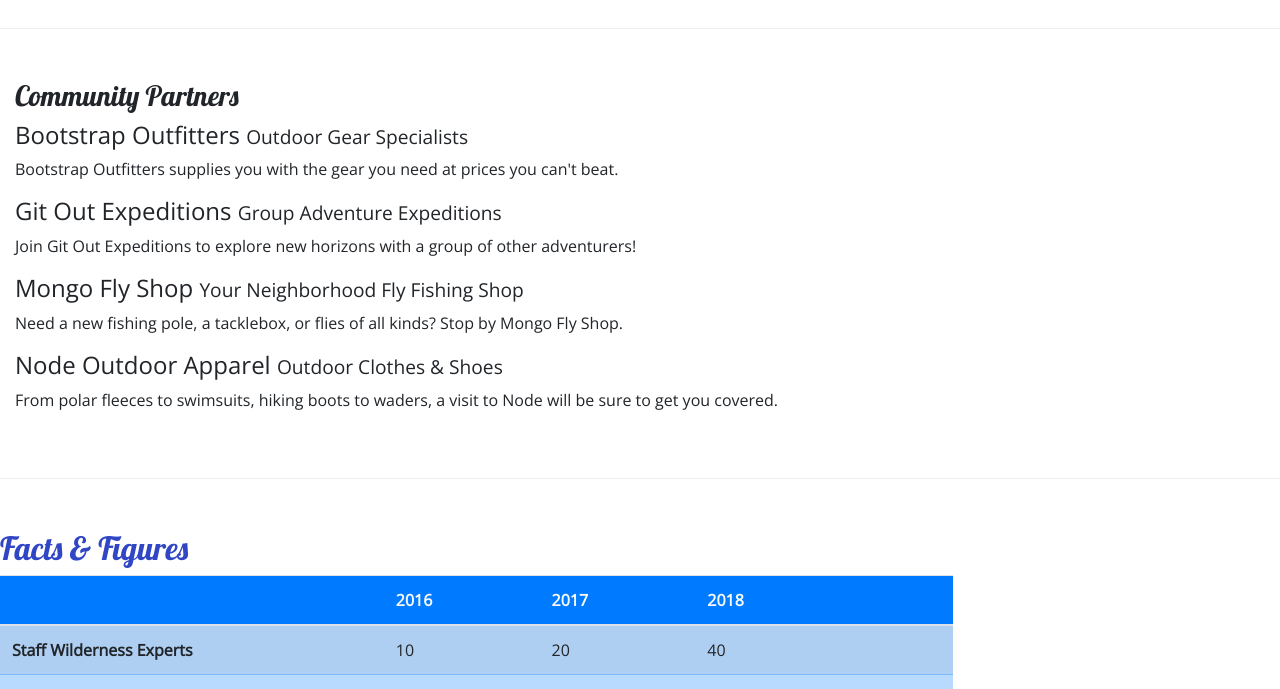
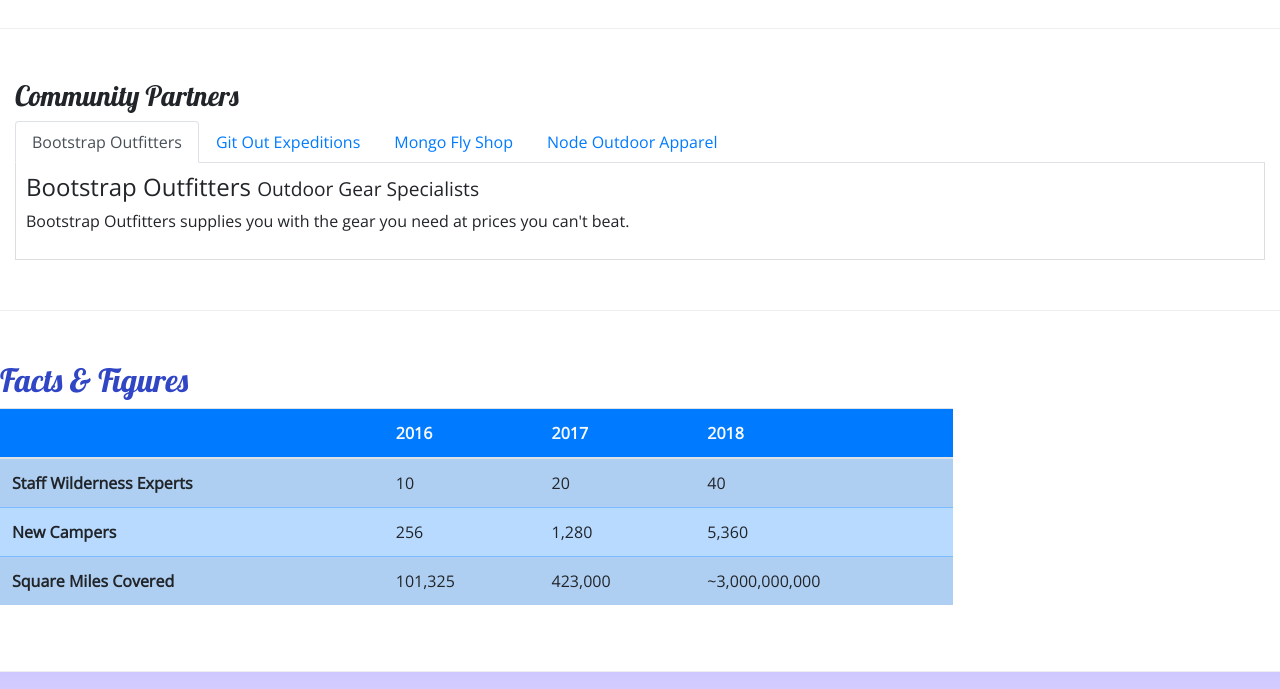
Before and after one commit to Afig08/nucampsite, a website: page aboutus.html in a window 1280 px wide. Shown: the part 840-1529 px from the top of the page. Drawn offline with nearby package versions, Linux system fonts and the light colour scheme.

Commit message:
added tabs for community partners

```diff
--- a/aboutus.html
+++ b/aboutus.html
@@ -99,15 +99,38 @@
         <div class="row-content">
             <div class="col">
                 <h3>Community Partners</h3>
+                <ul class="nav nav-tabs">
+                    <li class="nav-item">
+                        <a class="nav-link active" href="#bootstrap" role="tab" data-toggle="tab">Bootstrap Outfitters</a>
+                    </li>
+                    <li class="nav-item">
+                        <a class="nav-link" href="#git" role="tab" data-toggle="tab">Git Out Expeditions</a>
+                    </li>
+                    <li class="nav-item">
+                        <a class="nav-link" href="#mongo" role="tab" data-toggle="tab">Mongo Fly Shop</a>
+                    </li>
+                    <li class="nav-item">
+                        <a class="nav-link" href="#node" role="tab" data-toggle="tab">Node Outdoor Apparel</a>
+                    </li>
+                </ul>
+                <div class="tab-content">
+                    <div role="tabpanel" class="tab-pane fade show active" id="bootstrap">
                         <h4>Bootstrap Outfitters <small>Outdoor Gear Specialists</small></h4>
                         <p class="d-none d-sm-block">Bootstrap Outfitters supplies you with the gear you need at prices you can't beat.</p>
+                    </div>
+                    <div role="tabpanel" class="tab-pane fade" id="git">
                         <h4>Git Out Expeditions <small>Group Adventure Expeditions</small></h4>
                         <p class="d-none d-sm-block">Join Git Out Expeditions to explore new horizons with a group of other adventurers!</p>
-                <h4>Mongo Fly Shop <small>Your Neighborhood Fly Fishing Shop</small></h4>
+                    </div>
+                    <div role="tabpanel" class="tab-pane fade" id="mongo">
+                        <h4>Mongo Fly Shop <small>Your Neighborhood Fly Fishing Shop.</small></h4>
                         <p class="d-none d-sm-block">Need a new fishing pole, a tacklebox, or flies of all kinds? Stop by Mongo Fly Shop.</p>
+                    </div>
+                    <div role="tabpanel" class="tab-pane fade" id="node">
                         <h4>Node Outdoor Apparel <small>Outdoor Clothes & Shoes</small></h4>
-                <p class="d-none d-sm-block">From polar fleeces to swimsuits, hiking boots to waders, a visit to Node will be sure to get you
-                    covered.</p>
+                        <p class="d-none d-sm-block">From polar fleeces to swimsuits, hiking boots to waders, a visit to Node will be sure to get you covered.</p>
+                    </div>
+                </div>
             </div>
         </div>
     </div>
--- a/css/styles.css
+++ b/css/styles.css
@@ -42,3 +42,9 @@ footer {
     background-image: linear-gradient(#CEC8FF, white);
     padding: 20px 0;
 }
+
+.tab-content {
+    border: 1px solid #DDD;
+    border-top: none;
+    padding: 10px;
+}
```
Lines whose indentation alone changed are shown as unchanged.
